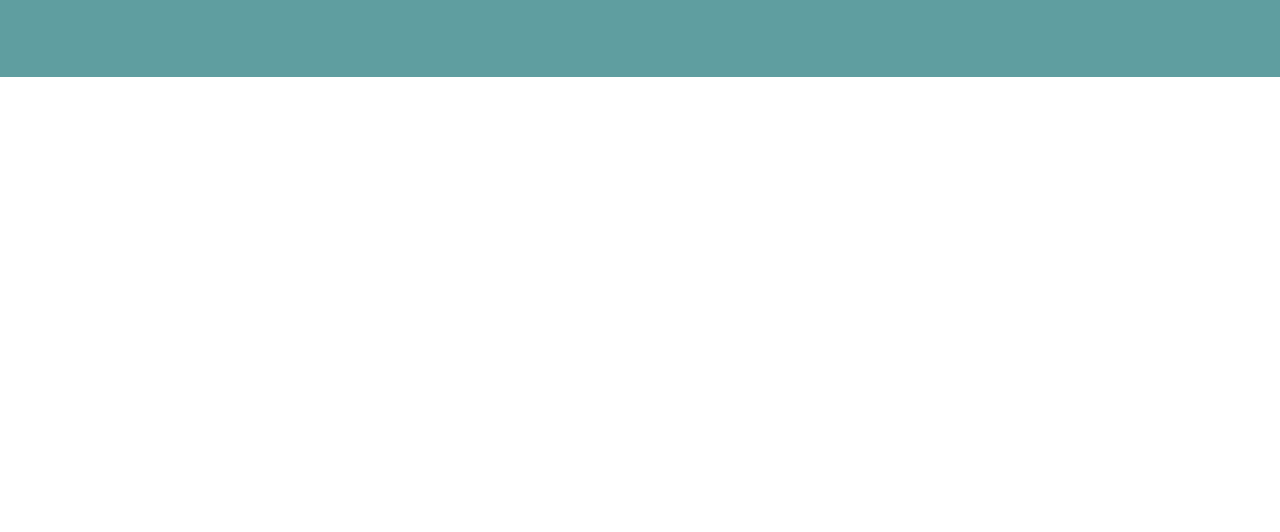
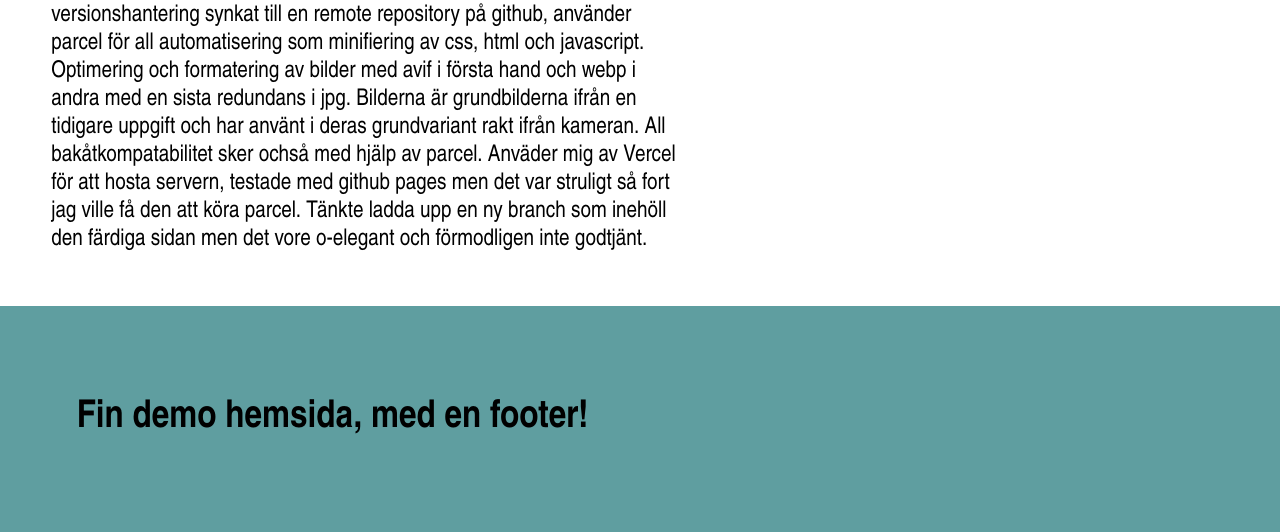
Before and after one commit to Git-Bread/L1, a website: page src/about.html in a window 1280 px wide. Shown: the part 419-951 px from the top of the page. Before the commit the page ends 800 px from the top, so only its background shows below. Drawn offline with Linux system fonts and the light colour scheme.

Commit message:
Added about page content and finalised L1

```diff
--- a/css/style.css
+++ b/css/style.css
@@ -7,7 +7,7 @@ body {
 }
 p, strong, i, li {
     max-width: 60ch;
-    font-size: 2vmax;
+    font-size: 1.8vmax;
 }
 header {
     background-color: cadetblue;
@@ -111,6 +111,10 @@ h2 {
     margin-left: 0;
 }
 
+#about {
+    margin: 1em;
+}
+
 /*another image row for small screens*/
 @media screen and (max-width: 1024px) {
     nav {
--- a/src/about.html
+++ b/src/about.html
@@ -16,7 +16,16 @@
                 <a href="images.html">Images</a>
             </nav>
         </header>
-
+        <section>
+            <div id="about">
+                <h2>About</h2>
+                <p>Skapat koden i visuall studio code med programmet inbyggda git versionshantering synkat till en remote repository på github, använder parcel för all automatisering som
+                    minifiering av css, html och javascript. Optimering och formatering av bilder med avif i första hand och webp i andra med en sista redundans i jpg. Bilderna är grundbilderna ifrån
+                    en tidigare uppgift och har använt i deras grundvariant rakt ifrån kameran. All bakåtkompatabilitet sker ochså med hjälp av parcel. Anväder mig av Vercel för att hosta servern, testade med
+                    github pages men det var struligt så fort jag ville få den att köra parcel. Tänkte ladda upp en ny branch som inehöll den färdiga sidan men det vore o-elegant och förmodligen inte godtjänt.
+                </p>
+            </div>
+        </section>
         <footer>
             <h6>Fin demo hemsida, med en footer!</h6>
         </footer>
```
